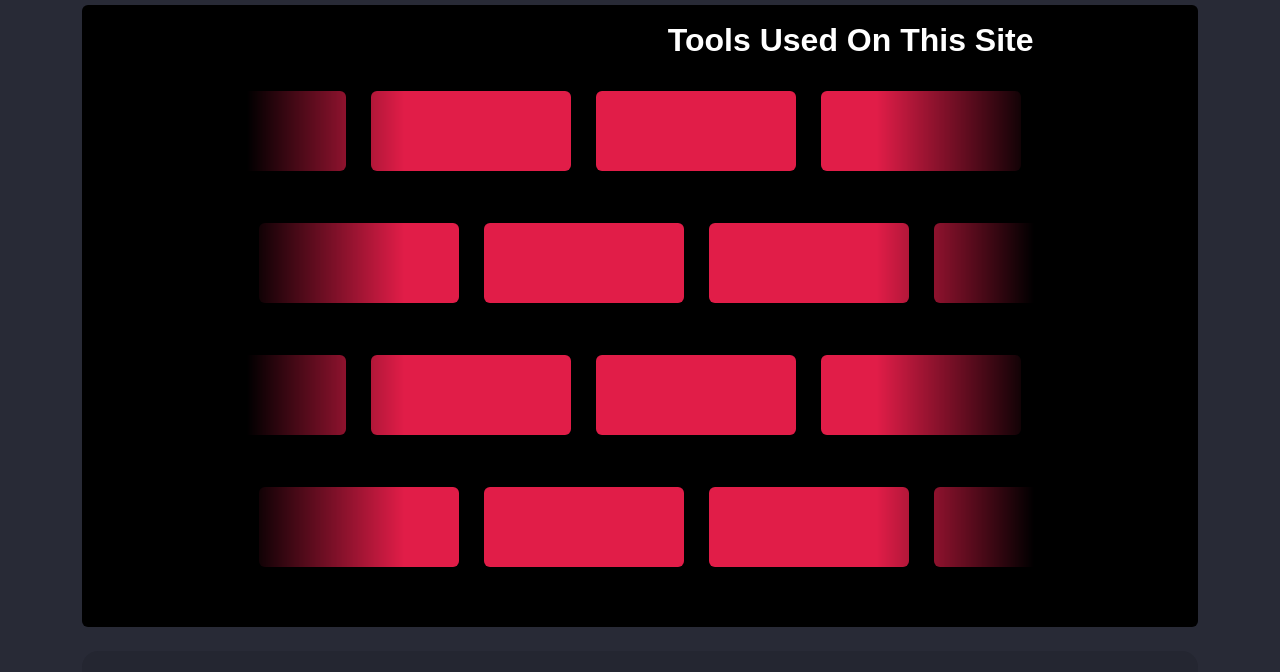
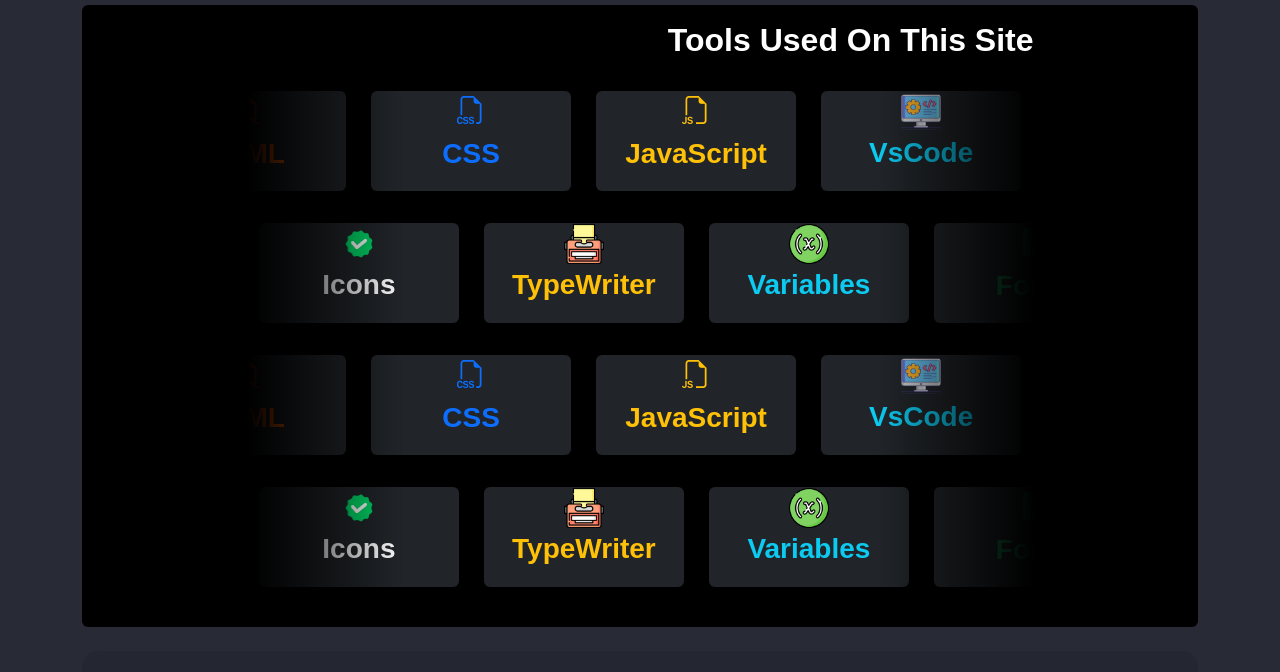
Before and after one commit to Areberohirwa/areberohirwa.github.io, a plain HTML site: page index.html in a window 1280 px wide. Shown: the part 1092-1764 px from the top of the page. Drawn offline with nearby package versions, Linux system fonts and the light colour scheme; a web font is replaced by a local one.

Commit message:
added icon images and finished the sliding effect

```diff
--- a/css/index.css
+++ b/css/index.css
@@ -4,6 +4,10 @@
 
 body {
     background-color: #030712;
+}
+
+.orange-color{
+    color: rgb(255, 94, 0);
 }
 
 .wrapper {
@@ -36,8 +40,8 @@
 .itemLeft,
 .itemRight {
     width: 200px;
-    height: 80px;
-    background-color: #e11d48;
+    height: 100px;
+    background-color: #212529;
     border-radius: 6px;
     position: absolute;
     animation-timing-function: linear;
@@ -57,34 +61,70 @@
 
 .item1 {
     animation-delay: calc(30s / 8 * (8 - 1) * -1);
+    display: flex;
+    justify-content: center;
+    align-items: center;
+    flex-direction: column;
+}
+
+img[alt="ani"] {
+    height: 40px;
 }
 
 .item2 {
     animation-delay: calc(30s / 8 * (8 - 2) * -1);
+    display: flex;
+    justify-content: center;
+    align-items: center;
+    flex-direction: column;
 }
 
 .item3 {
     animation-delay: calc(30s / 8 * (8 - 3) * -1);
+    display: flex;
+    justify-content: center;
+    align-items: center;
+    flex-direction: column;
 }
 
 .item4 {
     animation-delay: calc(30s / 8 * (8 - 4) * -1);
+    display: flex;
+    justify-content: center;
+    align-items: center;
+    flex-direction: column;
 }
 
 .item5 {
     animation-delay: calc(30s / 8 * (8 - 5) * -1);
+    display: flex;
+    justify-content: center;
+    align-items: center;
+    flex-direction: column;
 }
 
 .item6 {
     animation-delay: calc(30s / 8 * (8 - 6) * -1);
+    display: flex;
+    justify-content: center;
+    align-items: center;
+    flex-direction: column;
 }
 
 .item7 {
     animation-delay: calc(30s / 8 * (8 - 7) * -1);
+    display: flex;
+    justify-content: center;
+    align-items: center;
+    flex-direction: column;
 }
 
 .item8 {
     animation-delay: calc(30s / 8 * (8 - 8) * -1);
+    display: flex;
+    justify-content: center;
+    align-items: center;
+    flex-direction: column;
 }
 
 .background {
--- a/index.html
+++ b/index.html
@@ -86,7 +86,7 @@
             <div class="container-fluid align-self-start wrapper my-3">
                 <svg>
                     <text x="50%" y="50%" dy=".35em" text-anchor="middle">
-                        WELCOME
+                        *WELCOME*
                     </text>
                 </svg>
                 <div id="app" class="info-text"></div>
@@ -202,44 +202,140 @@
         <div class="container-fluid col-lg-9 p-3 rounded">
             <h2 class="text-white fw-bold text-end">Tools Used On This Site</h2>
             <div class="wrapper">
-                <div class="itemLeft item1"></div>
-                <div class="itemLeft item2"></div>
-                <div class="itemLeft item3"></div>
-                <div class="itemLeft item4"></div>
-                <div class="itemLeft item5"></div>
-                <div class="itemLeft item6"></div>
-                <div class="itemLeft item7"></div>
-                <div class="itemLeft item8"></div>
+                <div class="itemLeft item1">
+                    <i class="bi bi-bootstrap-fill fs-3 logo-color"></i>
+                    <p class="logo-color fs-3 fw-bold">Bootstrap</p>
+                </div>
+                <div class="itemLeft item2">
+                    <i class="bi bi-filetype-html fs-3 orange-color"></i>
+                    <p class="orange-color fs-3 fw-bold">HTML</p>
+                </div>
+                <div class="itemLeft item3">
+                    <i class="bi bi-filetype-css fs-3 text-primary"></i>
+                    <p class="text-primary fs-3 fw-bold">CSS</p>
+                </div>
+                <div class="itemLeft item4">
+                    <i class="bi bi-filetype-js fs-3 text-warning"></i>
+                    <p class="text-warning fs-3 fw-bold">JavaScript</p>
+                </div>
+                <div class="itemLeft item5">
+                    <img src="img/editor.png" alt="ani">
+                    <p class="text-info fs-3 fw-bold">VsCode</p>
+                </div>
+                <div class="itemLeft item6">
+                    <img src="img/website.png" alt="ani">
+                    <p class="text-white fs-3 fw-bold">WebDev</p>
+                </div>
+                <div class="itemLeft item7">
+                    <img src="img/breaking.png" alt="ani">
+                    <p class="text-success fs-3 fw-bold">MediaQueries</p>
+                </div>
+                <div class="itemLeft item8">
+                    <img src="img/animate.png" alt="ani">
+                    <p class="text-danger fs-3 fw-bold">Animations</p>
+                </div>
             </div>
             <div class="wrapper">
-                <div class="itemRight item1"></div>
-                <div class="itemRight item2"></div>
-                <div class="itemRight item3"></div>
-                <div class="itemRight item4"></div>
-                <div class="itemRight item5"></div>
-                <div class="itemRight item6"></div>
-                <div class="itemRight item7"></div>
-                <div class="itemRight item8"></div>
+                <div class="itemRight item1">
+                    <i class="bi bi-github fs-3 text-white"></i>
+                    <p class="text-white fs-3 fw-bold">Git<span class="text-black">hub</span></p>
+                </div>
+                <div class="itemRight item2">
+                    <i class="bi bi-file-font-fill fs-3 text-success"></i>
+                    <p class="text-success fs-3 fw-bold">Fonts</p>
+                </div>
+                <div class="itemRight item3">
+                    <img src="img/independent-variable.png" alt="ani">
+                    <p class="text-info fs-3 fw-bold">Variables</p>
+                </div>
+                <div class="itemRight item4">
+                    <img src="img/typewriter.png" alt="ani">
+                    <p class="text-warning fs-3 fw-bold">TypeWriter</p>
+                </div>
+                <div class="itemRight item5">
+                    <img src="img/verified.png" alt="ani">
+                    <p class="text-white fs-3 fw-bold">Icons</p>
+                </div>
+                <div class="itemRight item6">
+                    <img src="img/lightbulb.png" alt="ani">
+                    <p class="text-secondary fs-3 fw-bold">CodePen</p>
+                </div>
+                <div class="itemRight item7">
+                    <i class="bi bi-filetype-svg fs-3 text-primary"></i>
+                    <p class="text-primary fs-3 fw-bold">SVG</p>
+                </div>
+                <div class="itemRight item8">
+                    <i class="bi bi-git fs-3 text-black"></i>
+                    <p class="text-black fs-3 fw-bold">Git</p>
+                </div>
             </div>
             <div class="wrapper">
-                <div class="itemLeft item1"></div>
-                <div class="itemLeft item2"></div>
-                <div class="itemLeft item3"></div>
-                <div class="itemLeft item4"></div>
-                <div class="itemLeft item5"></div>
-                <div class="itemLeft item6"></div>
-                <div class="itemLeft item7"></div>
-                <div class="itemLeft item8"></div>
+                <div class="itemLeft item1">
+                    <i class="bi bi-bootstrap-fill fs-3 logo-color"></i>
+                    <p class="logo-color fs-3 fw-bold">Bootstrap</p>
+                </div>
+                <div class="itemLeft item2">
+                    <i class="bi bi-filetype-html fs-3 orange-color"></i>
+                    <p class="orange-color fs-3 fw-bold">HTML</p>
+                </div>
+                <div class="itemLeft item3">
+                    <i class="bi bi-filetype-css fs-3 text-primary"></i>
+                    <p class="text-primary fs-3 fw-bold">CSS</p>
+                </div>
+                <div class="itemLeft item4">
+                    <i class="bi bi-filetype-js fs-3 text-warning"></i>
+                    <p class="text-warning fs-3 fw-bold">JavaScript</p>
+                </div>
+                <div class="itemLeft item5">
+                    <img src="img/editor.png" alt="ani">
+                    <p class="text-info fs-3 fw-bold">VsCode</p>
+                </div>
+                <div class="itemLeft item6">
+                    <img src="img/website.png" alt="ani">
+                    <p class="text-white fs-3 fw-bold">WebDev</p>
+                </div>
+                <div class="itemLeft item7">
+                    <img src="img/breaking.png" alt="ani">
+                    <p class="text-success fs-3 fw-bold">MediaQueries</p>
+                </div>
+                <div class="itemLeft item8">
+                    <img src="img/animate.png" alt="ani">
+                    <p class="text-danger fs-3 fw-bold">Animations</p>
+                </div>
             </div>
             <div class="wrapper">
-                <div class="itemRight item1"></div>
-                <div class="itemRight item2"></div>
-                <div class="itemRight item3"></div>
-                <div class="itemRight item4"></div>
-                <div class="itemRight item5"></div>
-                <div class="itemRight item6"></div>
-                <div class="itemRight item7"></div>
-                <div class="itemRight item8"></div>
+                <div class="itemRight item1">
+                    <i class="bi bi-github fs-3 text-white"></i>
+                    <p class="text-white fs-3 fw-bold">Git<span class="text-black">hub</span></p>
+                </div>
+                <div class="itemRight item2">
+                    <i class="bi bi-file-font-fill fs-3 text-success"></i>
+                    <p class="text-success fs-3 fw-bold">Fonts</p>
+                </div>
+                <div class="itemRight item3">
+                    <img src="img/independent-variable.png" alt="ani">
+                    <p class="text-info fs-3 fw-bold">Variables</p>
+                </div>
+                <div class="itemRight item4">
+                    <img src="img/typewriter.png" alt="ani">
+                    <p class="text-warning fs-3 fw-bold">TypeWriter</p>
+                </div>
+                <div class="itemRight item5">
+                    <img src="img/verified.png" alt="ani">
+                    <p class="text-white fs-3 fw-bold">Icons</p>
+                </div>
+                <div class="itemRight item6">
+                    <img src="img/lightbulb.png" alt="ani">
+                    <p class="text-secondary fs-3 fw-bold">CodePen</p>
+                </div>
+                <div class="itemRight item7">
+                    <i class="bi bi-filetype-svg fs-3 text-primary"></i>
+                    <p class="text-primary fs-3 fw-bold">SVG</p>
+                </div>
+                <div class="itemRight item8">
+                    <i class="bi bi-git fs-3 text-black"></i>
+                    <p class="text-black fs-3 fw-bold">Git</p>
+                </div>
             </div>
         </div>
 
```
Also changed, not shown: img/animate.png (added), img/breaking.png (added), img/css.png (added), img/editor.png (added), img/flexbox.png (added), img/independent-variable.png (added), img/lightbulb.png (added), img/typewriter.png (added), img/verified.png (added), img/website.png (added).
